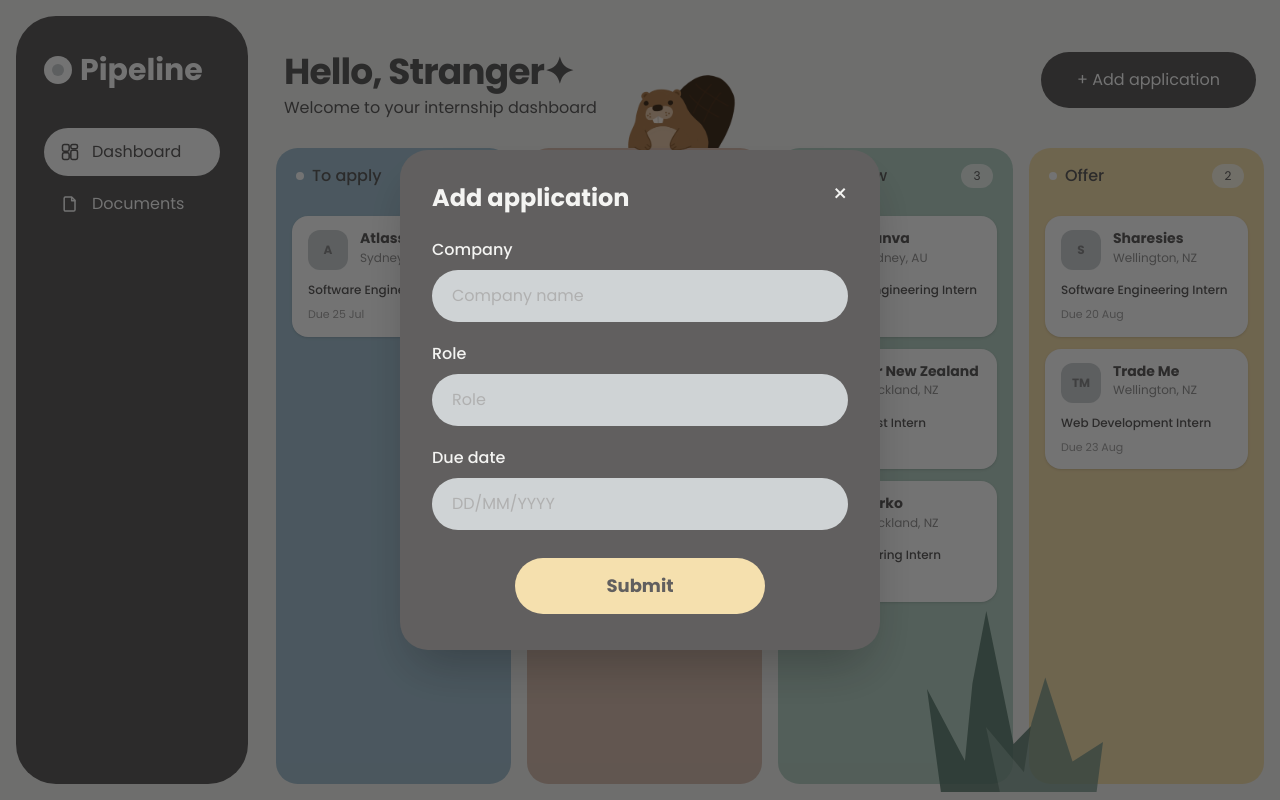
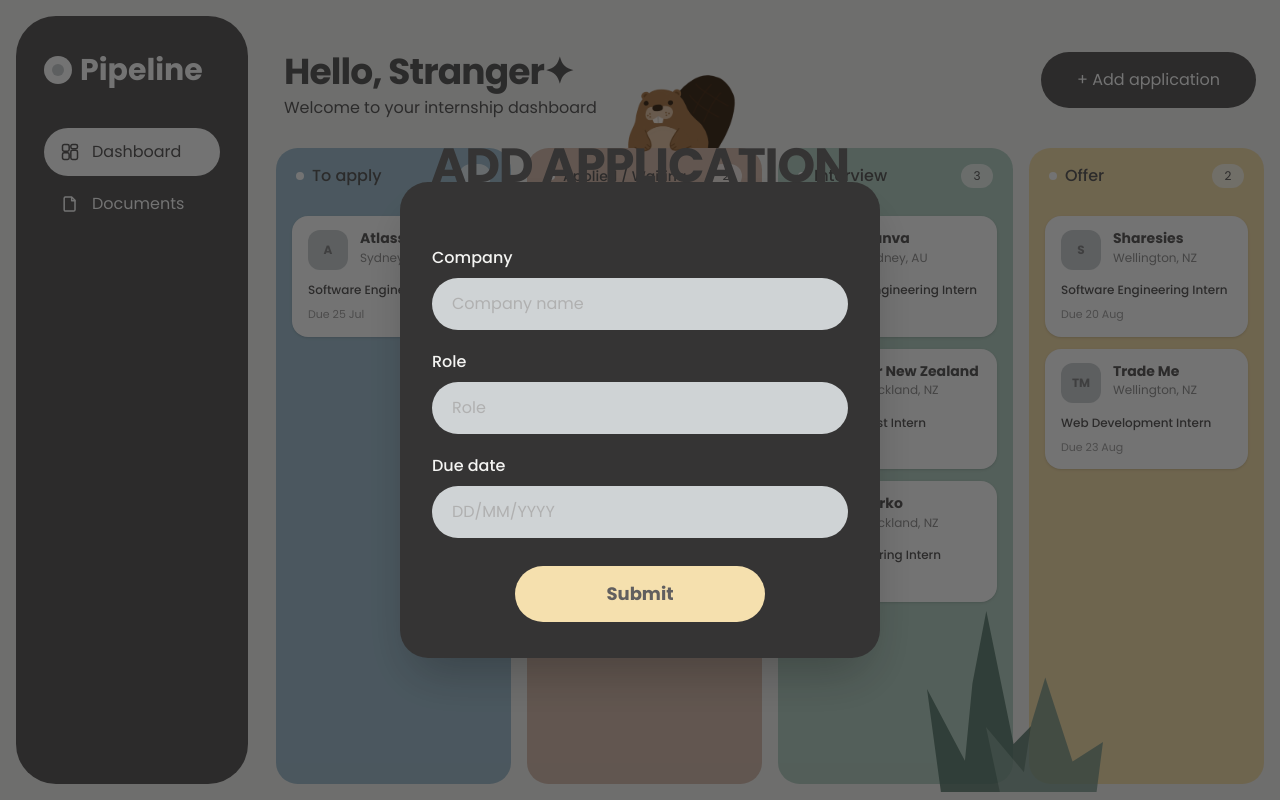
Before and after one commit to 310-Blueprint/310-Group-7, a React (Vite) app: page /dashboard in a window 1280 px wide. Both pictures are taken after a click on the button "+ Add application". Built offline with nearby package versions, Linux system fonts and the light colour scheme.

Commit message:
Fixed CSS to match the Figma Design

```diff
--- a/src/components/ApplicationModal.jsx
+++ b/src/components/ApplicationModal.jsx
@@ -28,26 +28,22 @@ export default function ApplicationModal ({isOpen, onClose, onSubmit}){
       className="fixed inset-0 z-50 flex items-center justify-center bg-black/55 p-6"
       onClick={handleOverlayClick}
     >
+      <div className="relative w-full max-w-[480px]">
+        <div className="relative z-20 flex items-center justify-center">
+          <h2
+            id="modal-title"
+            className="text-center text-5xl font-bold tracking-tight text-[#353434]"
+          >
+            ADD APPLICATION
+          </h2>
+        </div>
+
         <div
           role="dialog"
           aria-modal="true"
           aria-labelledby="modal-title"
-      className="w-full max-w-[480px] rounded-[28px] bg-brand-black p-8 pb-9 shadow-2xl font-sans"
+          className="relative z-10 -mt-2 rounded-[28px] bg-[#353434] p-8 pt-16 pb-9 font-sans shadow-2xl"
         >
-      <div className="mb-6 flex items-start justify-between">
-        <h2 id="modal-title" className="text-2xl font-bold text-brand-bg">
-          Add application
-        </h2>
-        <button
-          type="button"
-          onClick={onClose}
-          aria-label="Close"
-          className="ml-4 text-2xl leading-none text-brand-bg hover:opacity-70"
-        >
-          &times;
-        </button>
-      </div>
-
           <form onSubmit={handleSubmit} className="flex flex-col gap-5">
             <label className="flex flex-col gap-2">
               <span className="font-medium text-brand-bg">Company</span>
@@ -57,7 +53,7 @@ export default function ApplicationModal ({isOpen, onClose, onSubmit}){
                 value={company}
                 onChange={(e) => setCompany(e.target.value)}
                 required
-            className="rounded-full bg-input-bg px-5 py-3.5 text-brand-black outline-none placeholder-input-placeholder focus-visible:ring-2 focus-visible:ring-brand-yellow"
+                className="rounded-full bg-input-bg px-5 py-3.5 text-brand-black outline-none placeholder:text-input-placeholder focus-visible:ring-2 focus-visible:ring-brand-yellow"
               />
             </label>
 
@@ -69,7 +65,7 @@ export default function ApplicationModal ({isOpen, onClose, onSubmit}){
                 value={role}
                 onChange={(e) => setRole(e.target.value)}
                 required
-            className="rounded-full bg-input-bg px-5 py-3.5 text-brand-black outline-none placeholder-input-placeholder focus-visible:ring-2 focus-visible:ring-brand-yellow"
+                className="rounded-full bg-input-bg px-5 py-3.5 text-brand-black outline-none placeholder:text-input-placeholder focus-visible:ring-2 focus-visible:ring-brand-yellow"
               />
             </label>
 
@@ -81,7 +77,7 @@ export default function ApplicationModal ({isOpen, onClose, onSubmit}){
                 value={dueDate}
                 onChange={(e) => setDueDate(e.target.value)}
                 required
-            className="rounded-full bg-input-bg px-5 py-3.5 text-brand-black outline-none placeholder-input-placeholder focus-visible:ring-2 focus-visible:ring-brand-yellow"
+                className="rounded-full bg-input-bg px-5 py-3.5 text-brand-black outline-none placeholder:text-input-placeholder focus-visible:ring-2 focus-visible:ring-brand-yellow"
               />
             </label>
 
@@ -94,5 +90,6 @@ export default function ApplicationModal ({isOpen, onClose, onSubmit}){
           </form>
         </div>
       </div>
+    </div>
   );
 }
```
Lines whose indentation alone changed are shown as unchanged.
